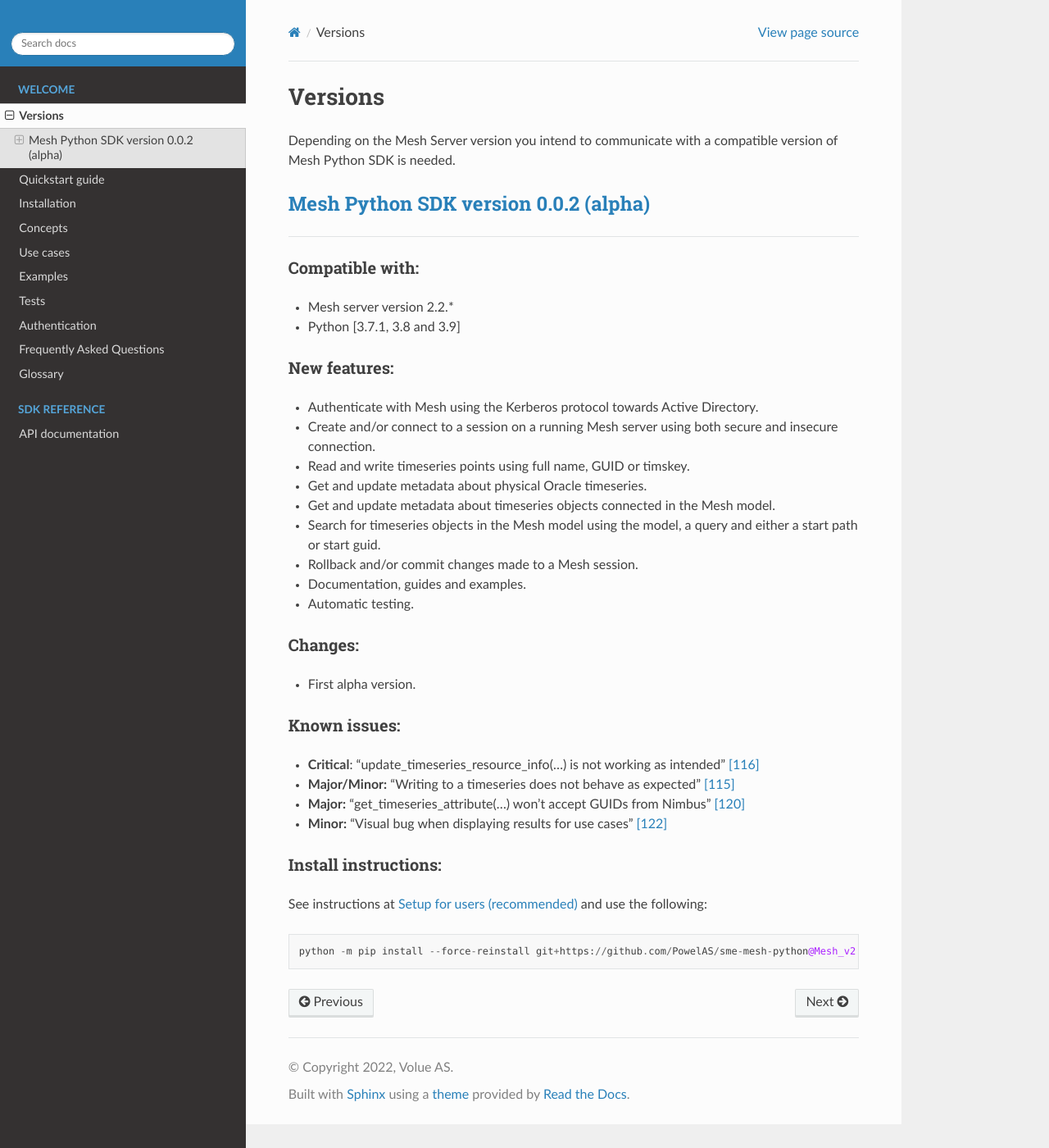
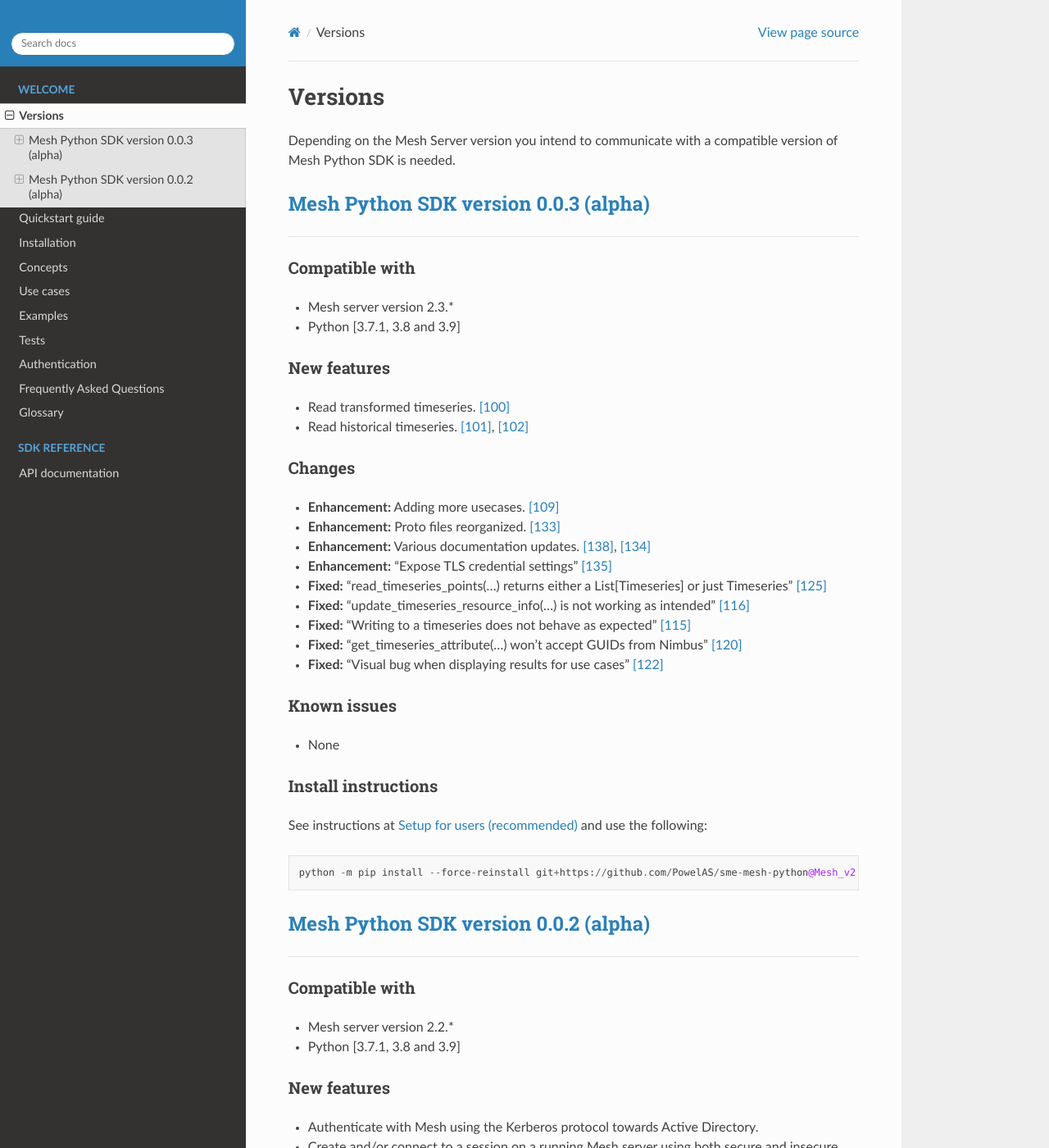
Before and after one commit to Volue-Public/energy-mesh-python, a Sphinx documentation site: the page built from docs/source/versions.rst, in a window 1280 px wide and 1400 px high. Shown: the whole window at 82% size. Built offline with Sphinx 7.4.7 and the Read the Docs theme 2.0.0, drawn with Linux system fonts in a browser that asks for light colours; some of the changed text lies outside the part shown.

Commit message:
Added documentation for version 0.0.3.

```diff
--- a/docs/source/versions.rst
+++ b/docs/source/versions.rst
@@ -2,19 +2,66 @@
 --------
 
 Depending on the Mesh Server version you intend to communicate with a compatible version of Mesh Python SDK is needed.
+
+
+`Mesh Python SDK version 0.0.3 (alpha) <https://github.com/PowelAS/sme-mesh-python/releases/tag/Mesh_v2.3>`_
+*************************************************************************************************************************
+
+------------
+
+Compatible with
+~~~~~~~~~~~~~~~~~~
+
+- Mesh server version 2.3.*
+- Python [3.7.1, 3.8 and 3.9]
+
+New features
+~~~~~~~~~~~~~~~~~~
+
+- Read transformed timeseries. :issue:`100`
+- Read historical timeseries. :issue:`101`, :issue:`102`
+
+Changes
+~~~~~~~~~~~~~~~~~~
+
+- **Enhancement:** Adding more usecases. :issue:`109`
+- **Enhancement:** Proto files reorganized. :issue:`133`
+- **Enhancement:** Various documentation updates. :issue:`138`, :issue:`134`
+- **Enhancement:** "Expose TLS credential settings" :issue:`135`
+- **Fixed:** "read_timeseries_points(...) returns either a List[Timeseries] or just Timeseries" :issue:`125`
+- **Fixed:** "update_timeseries_resource_info(...) is not working as intended" :issue:`116`
+- **Fixed:** "Writing to a timeseries does not behave as expected" :issue:`115`
+- **Fixed:** "get_timeseries_attribute(...) won't accept GUIDs from Nimbus" :issue:`120`
+- **Fixed:** "Visual bug when displaying results for use cases" :issue:`122`
+
+Known issues
+~~~~~~~~~~~~~~~~~~
+
+- None
+
+Install instructions
+~~~~~~~~~~~~~~~~~~~~~~~~~~~~~~~~~~~~
+
+See instructions at :ref:`Setup for users` and use the following:
+
+::
+
+    python -m pip install --force-reinstall git+https://github.com/PowelAS/sme-mesh-python@Mesh_v2.3
+
+
 
 `Mesh Python SDK version 0.0.2 (alpha) <https://github.com/PowelAS/sme-mesh-python/releases/tag/Mesh_v2.2>`_
 *************************************************************************************************************************
 
 ------------
 
-Compatible with:
+Compatible with
 ~~~~~~~~~~~~~~~~~~
 
 - Mesh server version 2.2.*
 - Python [3.7.1, 3.8 and 3.9]
 
-New features:
+New features
 ~~~~~~~~~~~~~~~~~~
 
 - Authenticate with Mesh using the Kerberos protocol towards Active Directory.
@@ -40,7 +87,7 @@
 - **Major:** "get_timeseries_attribute(...) won't accept GUIDs from Nimbus" :issue:`120`
 - **Minor:** "Visual bug when displaying results for use cases" :issue:`122`
 
-Install instructions:
+Install instructions
 ~~~~~~~~~~~~~~~~~~~~~~~~~~~~~~~~~~~~
 
 See instructions at :ref:`Setup for users` and use the following:
```
Also changed, not shown: other parts of docs/source/versions.rst (+2 -2 lines).
